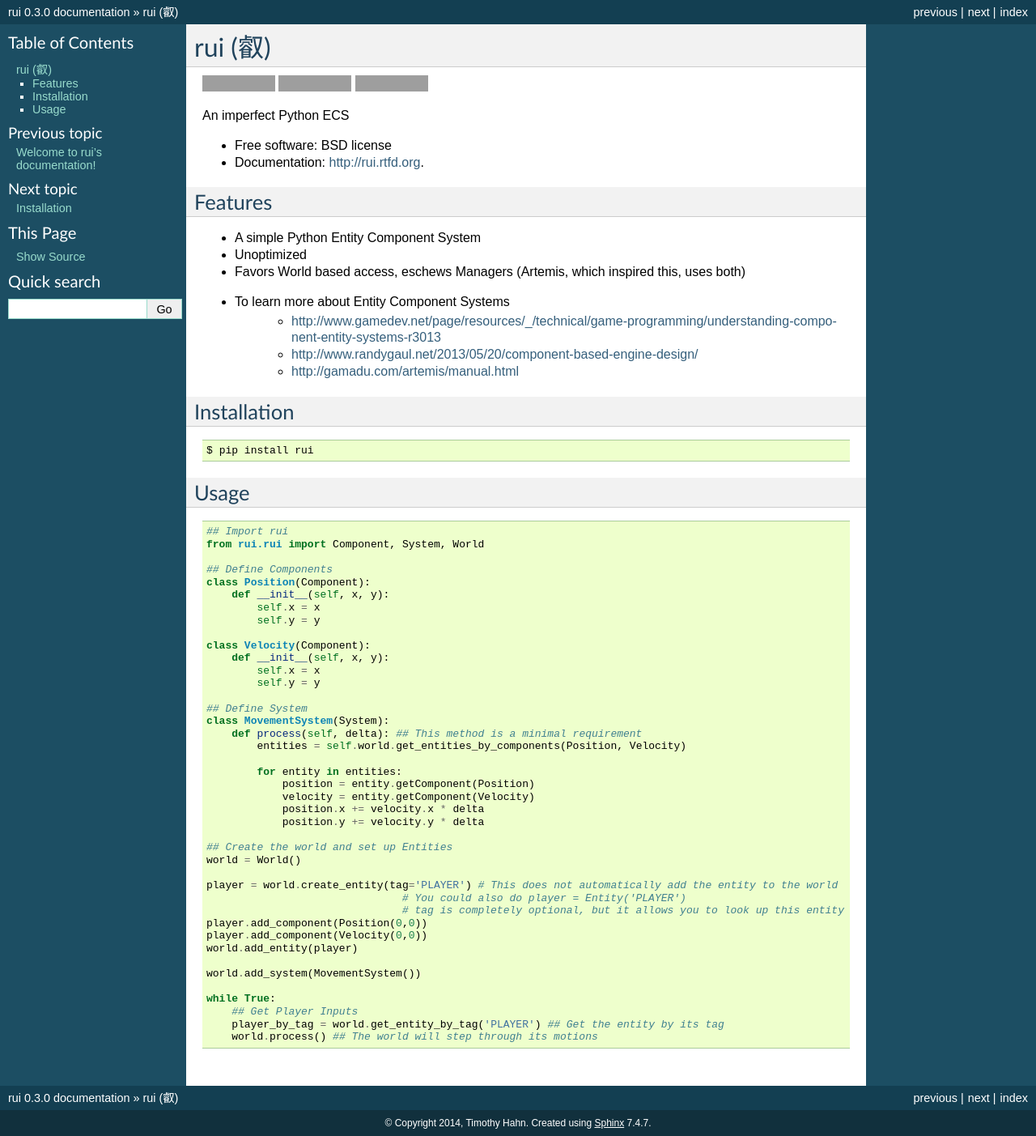
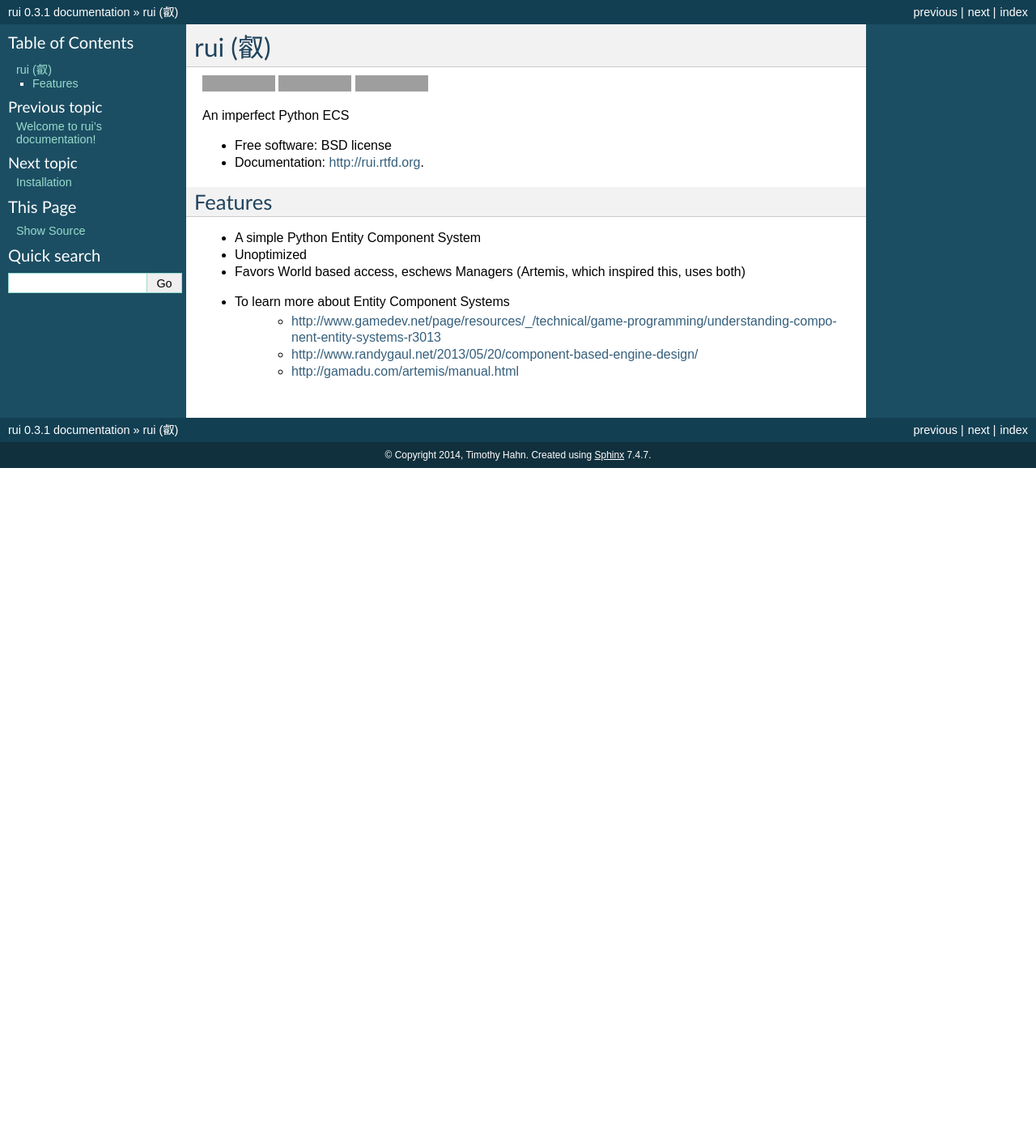
Before and after one commit to timothyhahn/rui, a Sphinx documentation site: the page built from docs/readme.rst, in a window 1280 px wide. Shown: the whole page at 81% size. Built offline with Sphinx 7.4.7, drawn with Linux system fonts in a browser that asks for light colours; after the commit the page ends 900 px from its top, so only the background shows below that; grey boxes are pictures that could not be loaded.

Commit message:
Release 0.3.1: Realized I had an installation and usage section

```diff
--- a/HISTORY.rst
+++ b/HISTORY.rst
@@ -2,6 +2,10 @@
 
 History
 -------
+
+0.3.1(2014-1-25)
+++++++++++++++++++
+* Realized I already had an installation and usage section
 
 0.3.0(2014-1-25)
 ++++++++++++++++++
--- a/README.rst
+++ b/README.rst
@@ -27,57 +27,3 @@
     * http://www.gamedev.net/page/resources/_/technical/game-programming/understanding-component-entity-systems-r3013
     * http://www.randygaul.net/2013/05/20/component-based-engine-design/
     * http://gamadu.com/artemis/manual.html
-
-Installation
---------
-
-.. code:: bash
-
-    $ pip install rui
-
-
-Usage
---------
-.. code:: python
-
-    ## Import rui
-    from rui.rui import Component, System, World
-
-    ## Define Components
-    class Position(Component):
-        def __init__(self, x, y):
-            self.x = x
-            self.y = y
-
-    class Velocity(Component):
-        def __init__(self, x, y):
-            self.x = x
-            self.y = y
-
-    ## Define System
-    class MovementSystem(System):
-        def process(self, delta): ## This method is a minimal requirement
-            entities = self.world.get_entities_by_components(Position, Velocity)
-
-            for entity in entities:
-                position = entity.getComponent(Position)
-                velocity = entity.getComponent(Velocity)
-                position.x += velocity.x * delta
-                position.y += velocity.y * delta
-
-    ## Create the world and set up Entities
-    world = World()
-
-    player = world.create_entity(tag='PLAYER') # This does not automatically add the entity to the world
-                                   # You could also do player = Entity('PLAYER')
-                                   # tag is completely optional, but it allows you to look up this entity later
-    player.add_component(Position(0,0))
-    player.add_component(Velocity(0,0))
-    world.add_entity(player)
-
-    world.add_system(MovementSystem())
-
-    while True:
-        ## Get Player Inputs
-        player_by_tag = world.get_entity_by_tag('PLAYER') ## Get the entity by its tag
-        world.process() ## The world will step through its motions
--- a/rui/__init__.py
+++ b/rui/__init__.py
@@ -3,4 +3,4 @@
 
 __author__ = 'Timothy Hahn'
 __email__ = 'timyhahn@gmail.com'
-__version__ = '0.3.0'
+__version__ = '0.3.1'
--- a/setup.py
+++ b/setup.py
@@ -19,7 +19,7 @@
 
 setup(
     name='rui',
-    version='0.3.0',
+    version='0.3.1',
     description='An imperfect Python ECS',
     long_description=readme + '\n\n' + history,
     author='Timothy Hahn',
```
Also changed, not shown: docs/usage.rst (+41 -2 lines).
